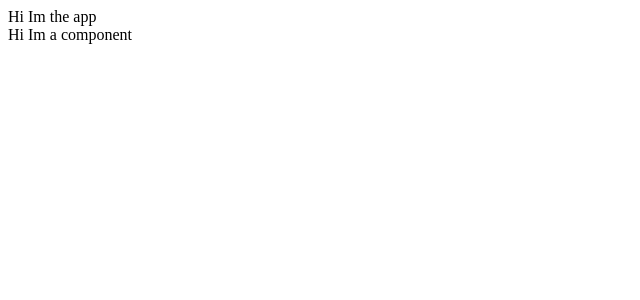
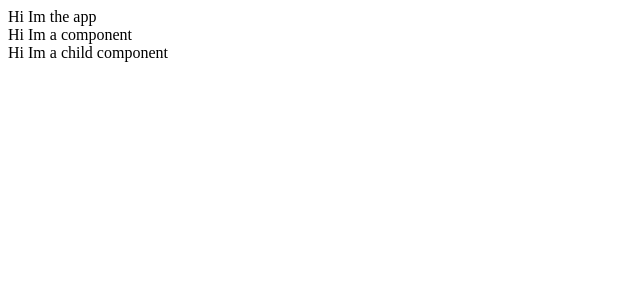
Before and after one commit to ShashikaVirajh/post-manager, a React (Create React App) app: page / in a window 1280 px wide. Shown: the top 300 px of the page, without its empty margins (0-640 px from the left). Built offline with nearby package versions, Linux system fonts and the light colour scheme.

Commit message:
test commit

```diff
--- a/src/App.tsx
+++ b/src/App.tsx
@@ -1,10 +1,12 @@
 import { Test } from 'components/test.component';
+import { TestTwo } from 'components/testtwo';
 
 const App = (): JSX.Element => {
   return (
     <>
       <div>Hi Im the app</div>
       <Test />
+      <TestTwo />
     </>
   );
 };
--- /dev/null
+++ b/src/components/testtwo.tsx
@@ -0,0 +1,3 @@
+export const TestTwo = (): JSX.Element => {
+  return <div>Hi Im a child component</div>;
+};
```
